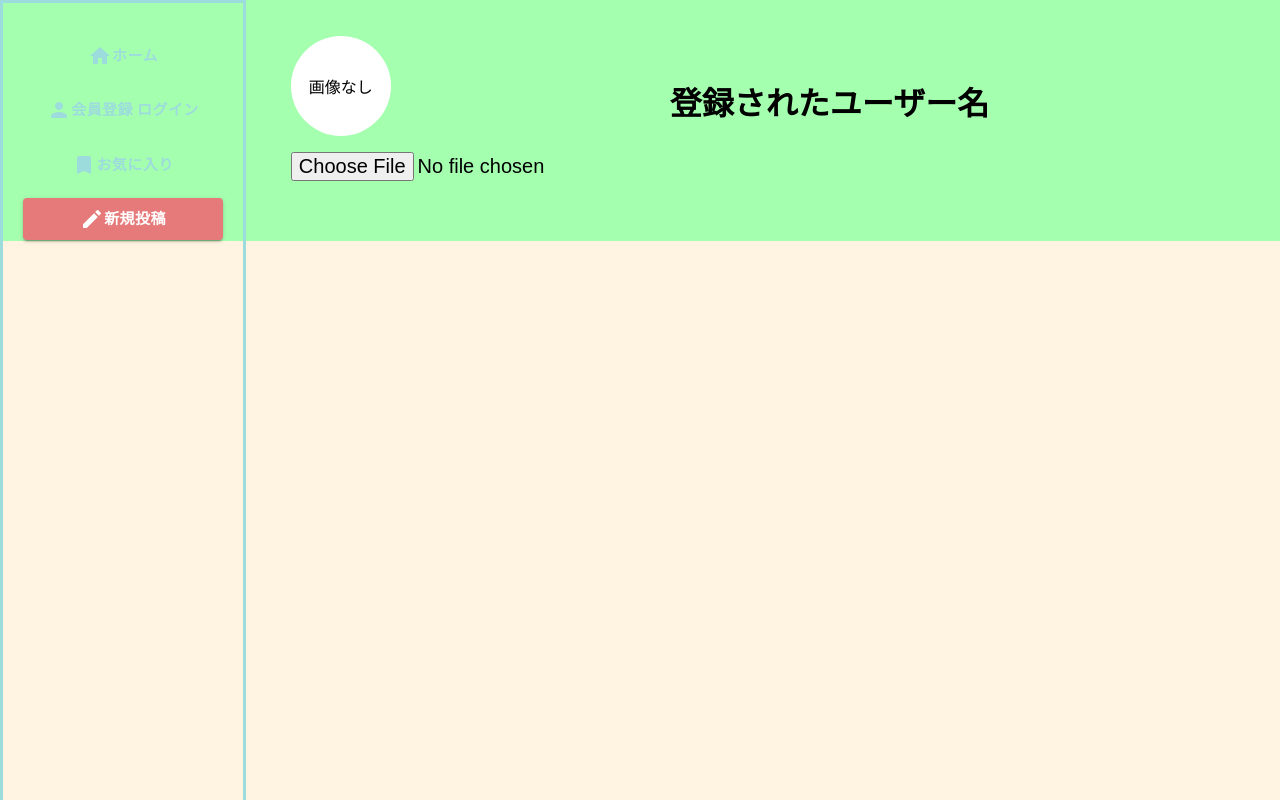
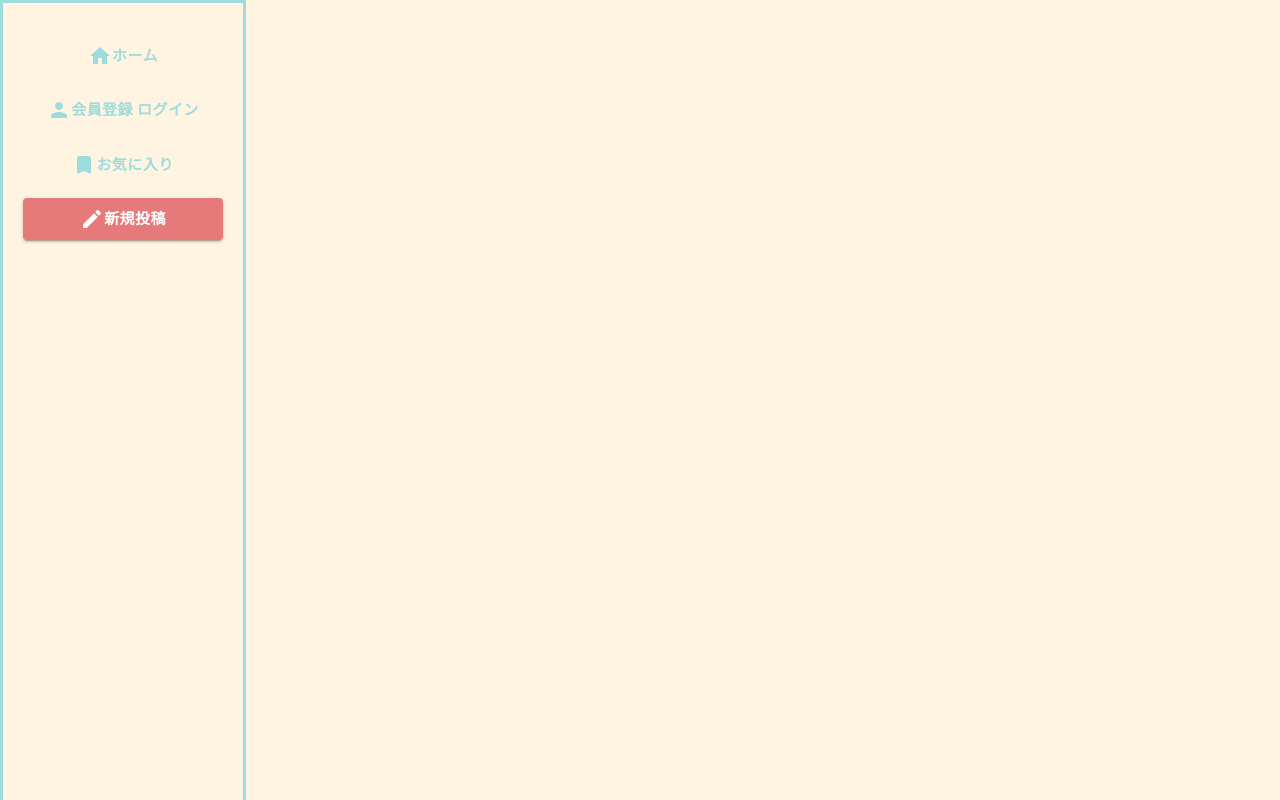
Before and after one commit to WaffleCollege/myway, a React (Create React App) app: page /User in a window 1280 px wide. Built offline with nearby package versions, Linux system fonts and the light colour scheme.

Commit message:
背景の統一と一旦綺麗に

```diff
--- a/src/components/User-display/User.css
+++ b/src/components/User-display/User.css
@@ -1,44 +1,51 @@
-
 .user-profile {
-    display: flex;
-    flex-direction: column;
-    align-items: center;
-    background-color: #A4FFAF; /* 合わせて調整 */
+  background-color: #f9f9f9; /* ベースの背景色 */
+  color: #333; /* テキストの色 */
+  font-family: 'Arial', sans-serif; /* フォントスタイル */
+  /* その他のスタイリング */
 }
 
-  .profile-header {
+.image-grid {
   display: flex;
-    align-items: center;
-    margin: 20px;
+  flex-wrap: wrap;
+  justify-content: space-around; /* 均等に間隔を開ける */
+  padding: 20px; /* グリッド全体のパディング */
 }
 
-  .profile-image img {
-    border-radius: 50%;
-    width: 100px; /* 画像サイズに合わせて調整 */
-    height: 100px; /* 画像サイズに合わせて調整 */
-    margin-right: 20px;
+.image-box {
+  width: 300px; /* 画像ボックスの幅 */
+  margin-bottom: 20px; /* 画像ボックス間の間隔 */
+  background-color: #e0f7fa; /* 画像ボックスの背景色 */
+  border: 3px solid #b2ebf2; /* 画像ボックスの枠線色 */
+  border-radius: 8px; /* 角丸の設定 */
+  overflow: hidden; /* 枠をはみ出す画像を隠す */
 }
 
-  .profile-image p {
-    width: 100px; /* 画像サイズに合わせて調整 */
-    height: 100px; /* 画像サイズに合わせて調整 */
-    display: flex;
-    justify-content: center;
-    align-items: center;
-    background-color: #fff;
-    border-radius: 50%;
+.image-box img {
+  width: 100%; /* 画像の幅をボックスに合わせる */
+  display: block; /* 画像をブロック要素として表示 */
 }
 
-  .liked-posts {
-    display: grid;
-    grid-template-columns: repeat(3, 1fr);
-    gap: 10px;
-    padding: 20px;
+.image-caption {
+  color: #333; /* キャプションのテキスト色 */
+  padding: 10px; /* キャプション部分のパディング */
+  background-color: #ffffff; /* キャプション部分の背景色 */
 }
 
-  .post {
-    background-color: #fff;
-    border-radius: 10px;
+.image-tags {
   padding: 10px;
-    /* その他のスタイル */
+  background-color: #b2ebf2; /* タグ部分の背景色 */
 }
+
+.image-tags span {
+  color: #00796b; /* タグのテキスト色 */
+  margin-right: 5px; /* タグ間の間隔 */
+}
+
+.image-checkmark {
+  color: #4caf50; /* チェックマークの色 */
+  font-size: 24px; /* チェックマークのサイズ */
+  padding: 10px; /* チェックマーク部分のパディング */
+}
+
+/* その他のスタイリングも必要に応じて追加します。 */
--- a/src/components/User-display/User.js
+++ b/src/components/User-display/User.js
@@ -1,48 +1,35 @@
-
 import React, { useState } from 'react';
 import './User.css';
+import FavoriteIcon from '@mui/icons-material/Favorite';
 
-const UserProfile = () => {
-  // ユーザー名とプロフィール画像の状態
-  const [userName, setUserName] = useState('登録されたユーザー名');
-  const [profileImage, setProfileImage] = useState(null);
-  // いいねされた投稿の状態（ここではサンプルとして空の配列を使用）
-  const [likedPosts, setLikedPosts] = useState([]);
-
-  // プロフィール画像のアップロードハンドラ
-  const handleProfileImageUpload = event => {
-    const file = event.target.files[0];
-    if (file) {
-      const reader = new FileReader();
-      reader.onload = function(e) {
-        setProfileImage(e.target.result);
-      };
-      reader.readAsDataURL(file);
-    }
-  };
-
+// FavoriteButton を名前付きエクスポートに変更
+export const FavoriteButton = () => {
   return (
-    <div className="user-profile">
-      <div className="profile-header">
-        {/* プロフィール画像を表示 */}
-        <div className="profile-image">
-          {profileImage ? <img src={profileImage} alt="Profile" /> : <p>画像なし</p>}
-          <input type="file" onChange={handleProfileImageUpload} accept="image/*" />
-        </div>
-        {/* ユーザー名を表示 */}
-        <h1>{userName}</h1>
-      </div>
-      <div className="liked-posts">
-        {/* ここにいいねされた投稿をリスト表示 */}
-        {likedPosts.map((post, index) => (
-          <div key={index} className="post">
-            {/* 投稿の内容を表示 */}
-            <p>{post.content}</p>
-          </div>
-        ))}
-      </div>
+    <div>
+      <FavoriteIcon />
     </div>
   );
 };
 
+// ImageBox コンポーネント（変更なし）
+const ImageBox = ({ imageUrl, caption, tags }) => {
+  return (
+    <div className="image-box">
+      <img src={imageUrl} alt="Post" />
+      <div className="image-caption">{caption}</div>
+      <div className="image-tags">
+        {tags.map((tag, index) => (
+          <span key={index}>#{tag}</span>
+        ))}
+      </div>
+      <div className="image-checkmark">✔</div>
+    </div>
+  );
+};
+
+// UserProfile コンポーネントをデフォルトエクスポートとして維持
+const UserProfile = () => {
+  // コンポーネントの実装は変更なし
+};
+
 export default UserProfile;
```
Also changed, not shown: src/components/User-display/postlike.js (added, +32 -0 lines). Lines whose indentation alone changed are shown as unchanged.
